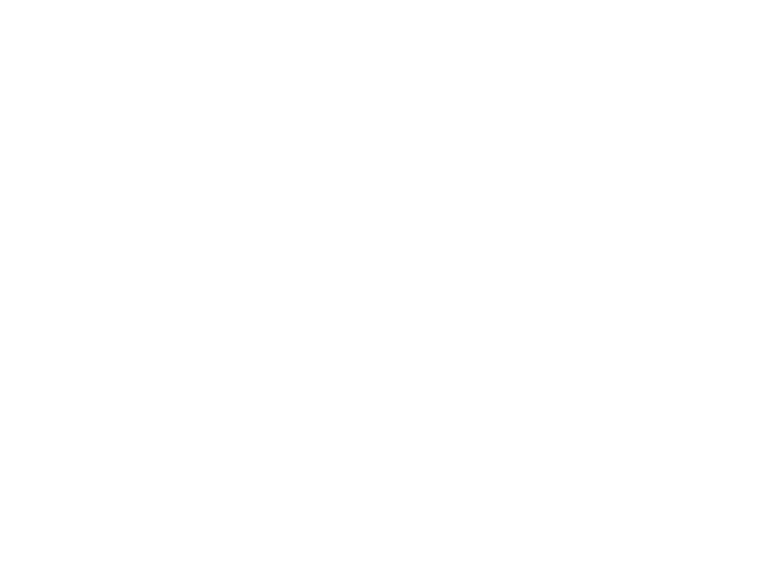
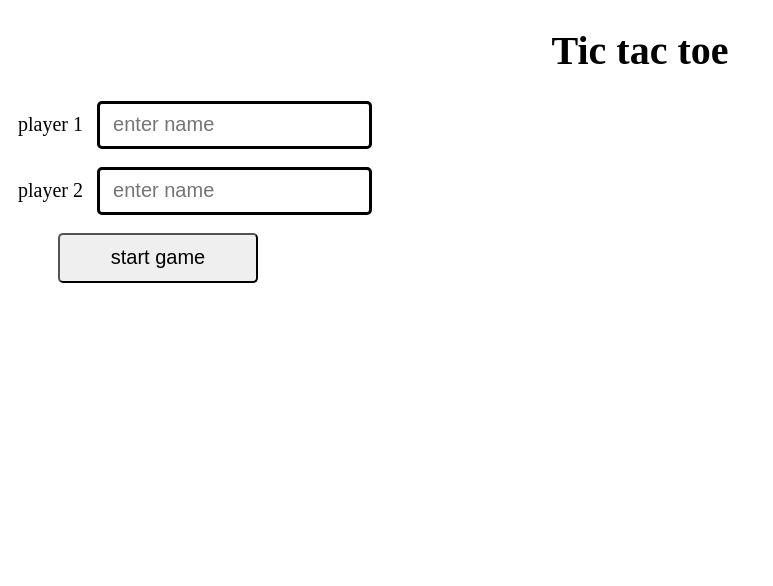
Before and after one commit to acciojob/tictactoe-SRE-NADH, a website: page main.html in a window 1280 px wide. Shown: the whole page, without its empty margins (0-773 px from the left). Drawn offline with Linux system fonts and the light colour scheme.

Commit message:
created a submission

```diff
--- a/main.html
+++ b/main.html
@@ -8,6 +8,34 @@
 
 <body>
 	<!-- the entire body must be written by student -->
+	<h1>Tic tac toe</h1>
+	<form>
+		<div>
+			<label for="name1">player 1</label>
+		    <input type="text" required name="name1" id="player_1" placeholder="  enter name">
+		</div>
+		<br>
+		<div>
+			<label for="name2">player 2</label>
+		    <input type="text" required name="name2" id="player_2" placeholder="  enter name">
+		</div>
+		<br>
+		<button>start game</button>
+	</form>
+
+	 <div class="game" data-game-enabled="false">
+        <div id="1"></div>
+        <div id="2"></div>
+        <div id="3"></div>
+        <div id="4"></div>
+        <div id="5"></div>
+        <div id="6"></div>
+        <div id="7"></div>
+        <div id="8"></div>
+        <div id="9"></div>
+    </div>
+
+
     <script type="text/javascript" src="./script.js">
 </script>
 
--- a/styles.css
+++ b/styles.css
@@ -1 +1,37 @@
 /*  your css code here. If applicable */
+form{
+	display:flex;
+	flex-direction: column;
+}
+form input{
+	height:40px;
+	border:3px solid black;
+	border-radius:5px;
+	font-size:20px;
+}
+form>button{
+	height:50px;
+	width:200px;
+	border-radius:5px;
+	font-size:20px;
+	margin-left:50px;
+}
+form label{
+	font-size:20px;
+	padding:10px;
+}
+h1{
+	text-align:center;
+	font-size:40px;
+}
+.game{
+ 	display:grid;
+	grid-template-column: repeat(3,1fr);
+	 height: 300px;
+     width: 300px;
+}
+.game>div{
+	background_color:blue;
+	cursor:pointer;
+	font-size: 40px;
+}
```
Also changed, not shown: script.js (line endings or trailing spaces).
